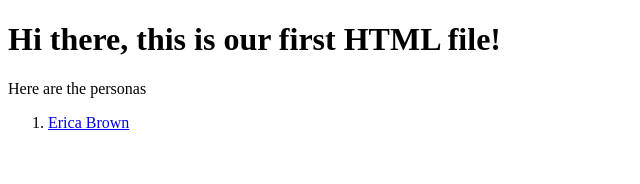
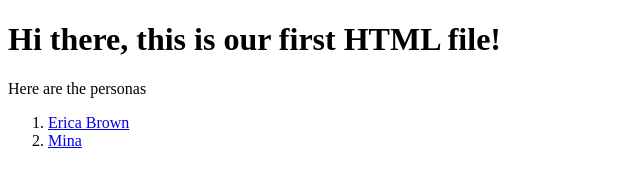
Before and after one commit to fhschan-bcit/Lab04_Repo, a plain HTML site: page index.html in a window 1280 px wide. Shown: the full height of the page, 0-640 px from the left. Drawn offline with Linux system fonts and the light colour scheme.

Commit message:
New index.html added with mina

```diff
--- a/index.html
+++ b/index.html
@@ -5,6 +5,7 @@
         <p>Here are the personas</p>
         <ol>
             <li><a href="./Erika_Brown.html">Erica Brown</a></li>
+            <li><a href="./Mina.html">Mina</a></li>
         </ol>
     </body>
 </html>
```
